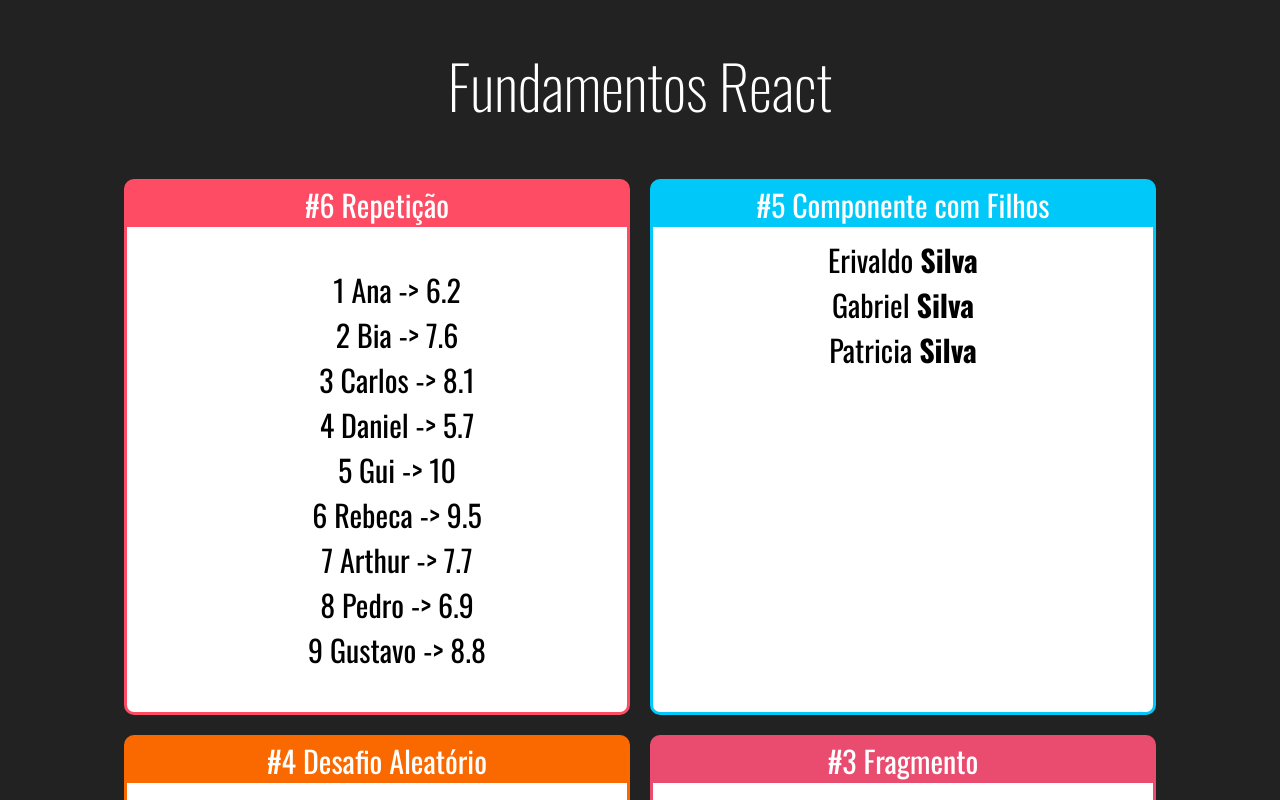
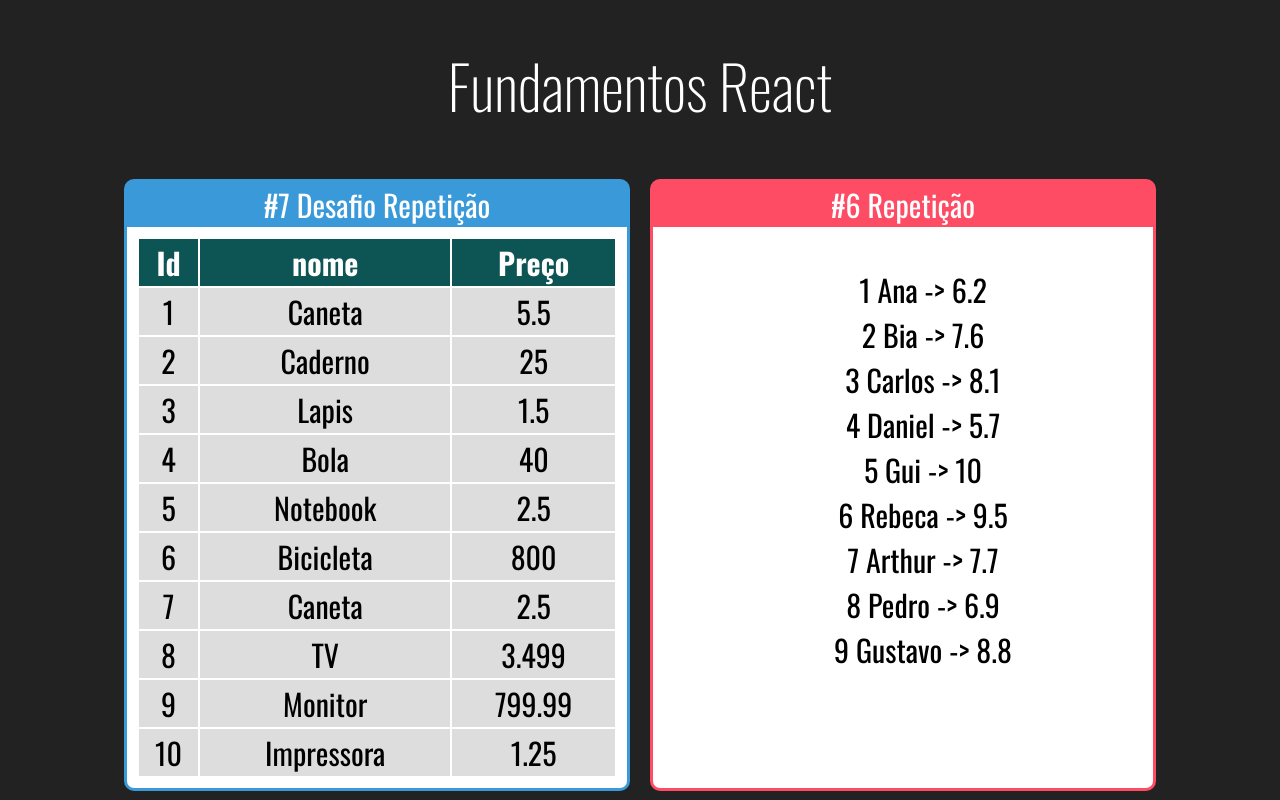
Before and after one commit to ErivaldoCapitulino/cursos, a React (Create React App) app in the folder React/React_Redux_Fundamentos e 2 Apps do absoluto zero/fundamentos-react/: page / in a window 1280 px wide. Shown: the top 800 px of the page. Built offline with nearby package versions, Linux system fonts and the light colour scheme; the HTML template or start-up script is replaced by a standard one.

Commit message:
Desafio Repetição

```diff
--- a/React/React_Redux_Fundamentos e 2 Apps do absoluto zero/fundamentos-react/src/App.jsx
+++ b/React/React_Redux_Fundamentos e 2 Apps do absoluto zero/fundamentos-react/src/App.jsx
@@ -8,12 +8,17 @@
 import Familia from "./components/basicos/Familia";
 import FamiliaMembro from "./components/basicos/FamiliaMembro";
 import ListaAlunos from "./components/repeticao/ListaAlunos";
+import ListaProdutos from "./components/repeticao/ListaProdutos";
 
 export default function App() {
   return (
     <div className="Apps">
       <h1>Fundamentos React</h1>
       <div className="Cards">
+        <Card titulo="#7 Desafio Repetição" color="#3A9AD9">
+          <ListaProdutos />
+        </Card>
+
         <Card titulo="#6 Repetição" color="#FF4C65">
           <ListaAlunos />
         </Card>
--- /dev/null
+++ b/React/React_Redux_Fundamentos e 2 Apps do absoluto zero/fundamentos-react/src/components/repeticao/ListaProdutos.css
@@ -0,0 +1,15 @@
+.TabelaProdutos table {
+  width: 100%;
+}
+
+.TabelaProdutos th {
+  background-color: #0d5555;
+  color: #fff;
+}
+
+.TabelaProdutos .Par {
+  background-color: #ddd;
+}
+.TabelaProdutos .Impar {
+  background-color: #ddd;
+}
--- /dev/null
+++ b/React/React_Redux_Fundamentos e 2 Apps do absoluto zero/fundamentos-react/src/components/repeticao/ListaProdutos.jsx
@@ -0,0 +1,32 @@
+import React from "react";
+import produtos from "../../data/produtos";
+import "./ListaProdutos.css";
+
+const ListaProdutos = (props) => {
+  const getPrdotudo = produtos.map((produto, i) => {
+    return (
+      <tr key={produto.id} className={i % 2 === 0 ? "Par" : "Impar"}>
+        <td>{produto.id}</td>
+        <td>{produto.nome}</td>
+        <td>{produto.preco}</td>
+      </tr>
+    );
+  });
+
+  return (
+    <div className="TabelaProdutos">
+      <table>
+        <thead>
+          <tr>
+            <th>Id</th>
+            <th>nome</th>
+            <th>Preço</th>
+          </tr>
+        </thead>
+        <tbody>{getPrdotudo}</tbody>
+      </table>
+    </div>
+  );
+};
+
+export default ListaProdutos;
--- /dev/null
+++ b/React/React_Redux_Fundamentos e 2 Apps do absoluto zero/fundamentos-react/src/data/produtos.js
@@ -0,0 +1,14 @@
+const produtos = [
+  { id: 1, nome: "Caneta", preco: 5.5 },
+  { id: 2, nome: "Caderno", preco: 25.0 },
+  { id: 3, nome: "Lapis", preco: 1.5 },
+  { id: 4, nome: "Bola", preco: 40.0 },
+  { id: 5, nome: "Notebook", preco: 2.5 },
+  { id: 6, nome: "Bicicleta", preco: 800.0 },
+  { id: 7, nome: "Caneta", preco: 2.5 },
+  { id: 8, nome: "TV", preco: 3.499 },
+  { id: 9, nome: "Monitor", preco: 799.99 },
+  { id: 10, nome: "Impressora", preco: 1.25 },
+];
+
+export default produtos;
```
